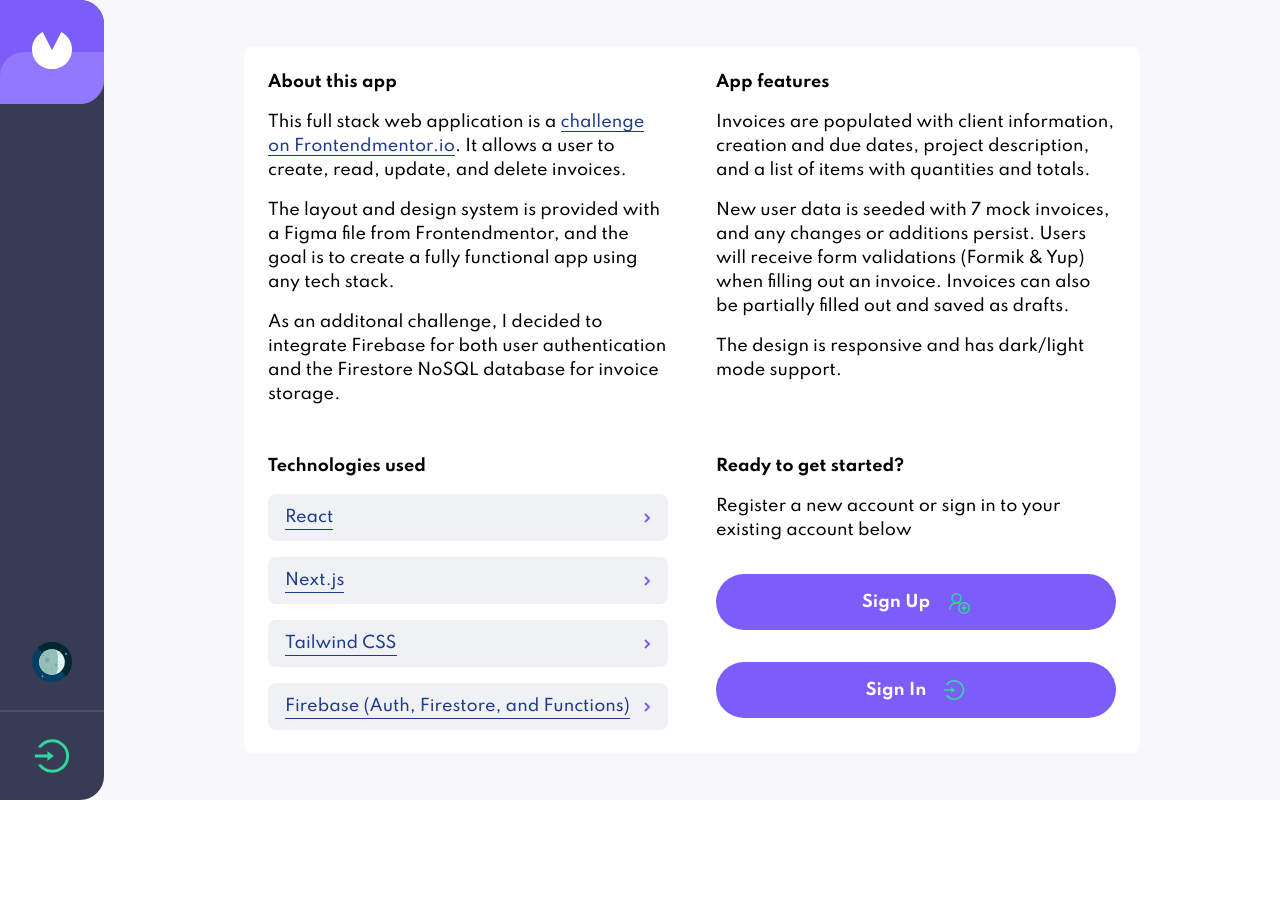
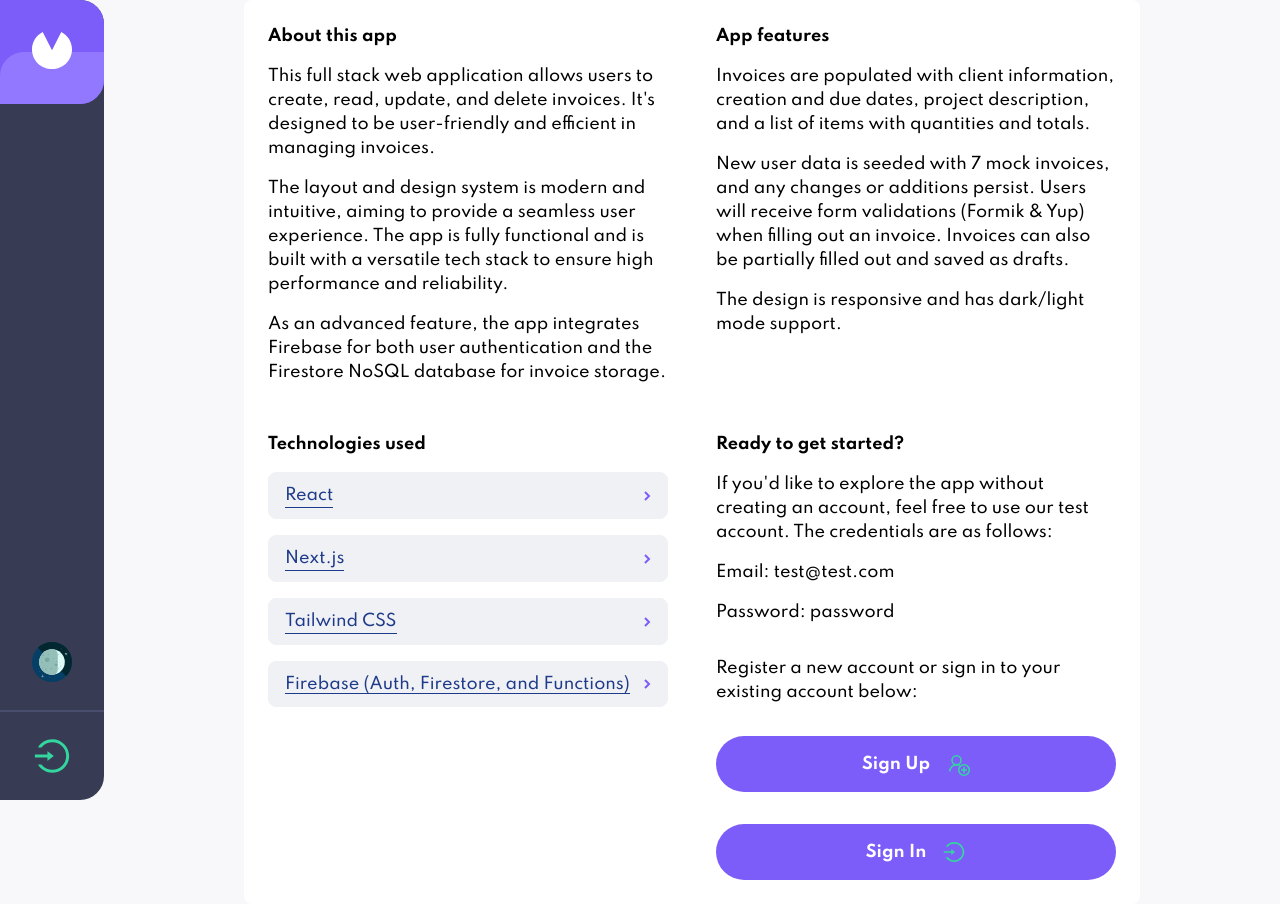
Before and after one commit to wahhabriaz/invoice-app-nextjs, a Next.js app: page / in a window 1280 px wide. Before the commit the page ends 800 px from the top, so only its background shows below. Built offline with nearby package versions, Linux system fonts and the light colour scheme; no server answers.

Commit message:
Update home page styling

```diff
--- a/pages/index.jsx
+++ b/pages/index.jsx
@@ -24,24 +24,19 @@ export default function Home() {
         <div className='space-y-4'>
           <h2 className='font-bold'>About this app</h2>
           <p>
-            This full stack web application is a{' '}
-            <a
-              href='https://www.frontendmentor.io/challenges/invoice-app-i7KaLTQjl'
-              className='text-blue-900 border-b border-blue-900 dark:text-blue-400 dark:border-blue-400'
-            >
-              challenge on Frontendmentor.io
-            </a>
-            . It allows a user to create, read, update, and delete invoices.
+            This full stack web application allows users to create, read,
+            update, and delete invoices. It&apos;s designed to be user-friendly
+            and efficient in managing invoices.
           </p>
           <p>
-            The layout and design system is provided with a Figma file from
-            Frontendmentor, and the goal is to create a fully functional app
-            using any tech stack.
+            The layout and design system is modern and intuitive, aiming to
+            provide a seamless user experience. The app is fully functional and
+            is built with a versatile tech stack to ensure high performance and
+            reliability.
           </p>
           <p>
-            As an additonal challenge, I decided to integrate Firebase for both
-            user authentication and the Firestore NoSQL database for invoice
-            storage.
+            As an advanced feature, the app integrates Firebase for both user
+            authentication and the Firestore NoSQL database for invoice storage.
           </p>
         </div>
         <div className='space-y-4'>
@@ -63,7 +58,8 @@ export default function Home() {
           <h2 className='font-bold'>Technologies used</h2>
           <ul className='space-y-4'>
             <li>
-              <a href='https://reactjs.org/'>
+              <Link href='https://react.dev/'>
+                <a>
                   <div className='flex justify-between items-center bg-gray-200 dark:bg-gray-800 px-4 py-2.5 border rounded-lg dark:border-0'>
                     <span className='text-blue-900 border-b border-blue-900 dark:text-blue-400 dark:border-blue-400'>
                       React
@@ -76,9 +72,11 @@ export default function Home() {
                     />
                   </div>
                 </a>
+              </Link>
             </li>
             <li>
-              <a href='https://nextjs.org'>
+              <Link href='https://nextjs.org'>
+                <a>
                   <div className='flex justify-between items-center bg-gray-200 dark:bg-gray-800 px-4 py-2.5 border rounded-lg dark:border-0'>
                     <span className='text-blue-900 border-b border-blue-900 dark:text-blue-400 dark:border-blue-400'>
                       Next.js
@@ -91,9 +89,11 @@ export default function Home() {
                     />
                   </div>
                 </a>
+              </Link>
             </li>
             <li>
-              <a href='https://tailwindcss.com/'>
+              <Link href='https://tailwindcss.com/'>
+                <a>
                   <div className='flex justify-between items-center bg-gray-200 dark:bg-gray-800 px-4 py-2.5 border rounded-lg dark:border-0'>
                     <span className='text-blue-900 border-b border-blue-900 dark:text-blue-400 dark:border-blue-400'>
                       Tailwind CSS
@@ -106,13 +106,17 @@ export default function Home() {
                     />
                   </div>
                 </a>
+              </Link>
             </li>
             <li>
-              <a href='https://firebase.google.com/'>
+              <Link href='https://firebase.google.com/'>
+                <a>
                   <div className='flex justify-between items-center bg-gray-200 dark:bg-gray-800 px-4 py-2.5 border rounded-lg dark:border-0'>
-                  <span className='text-blue-900 border-b border-blue-900 dark:text-blue-400 dark:border-blue-400'>
+                    <p className='text-blue-900 dark:text-blue-400'>
+                      <span className='border-b border-blue-900 dark:border-blue-400'>
                         Firebase (Auth, Firestore, and Functions)
                       </span>
+                    </p>
                     <Image
                       src='/assets/icon-arrow-right.svg'
                       alt='navigation arrow'
@@ -121,15 +125,24 @@ export default function Home() {
                     />
                   </div>
                 </a>
+              </Link>
             </li>
           </ul>
         </div>
-        {!user && (
         <div className='space-y-4'>
           <h2 className='font-bold'>Ready to get started?</h2>
           <div className='flex flex-col gap-8'>
+            <div className='space-y-4'>
               <p>
-                Register a new account or sign in to your existing account below
+                If you&apos;d like to explore the app without creating an
+                account, feel free to use our test account. The credentials are
+                as follows:
+              </p>
+              <p>Email: test@test.com</p>
+              <p>Password: password</p>
+            </div>
+            <p>
+              Register a new account or sign in to your existing account below:
             </p>
             <div>
               <Link href='/signup'>
@@ -153,7 +166,6 @@ export default function Home() {
             </div>
           </div>
         </div>
-        )}
       </div>
     </div>
   );
```
Lines whose indentation alone changed are shown as unchanged.
